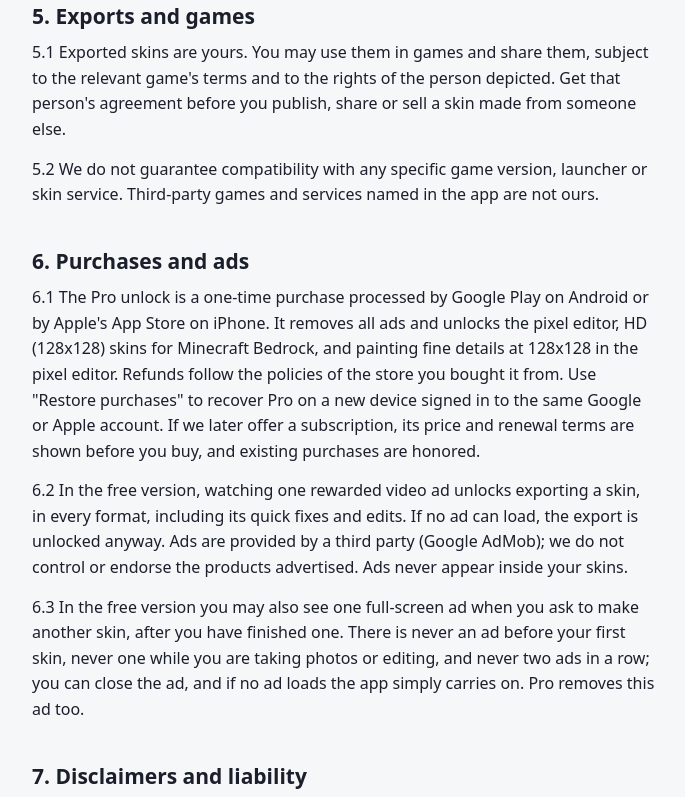
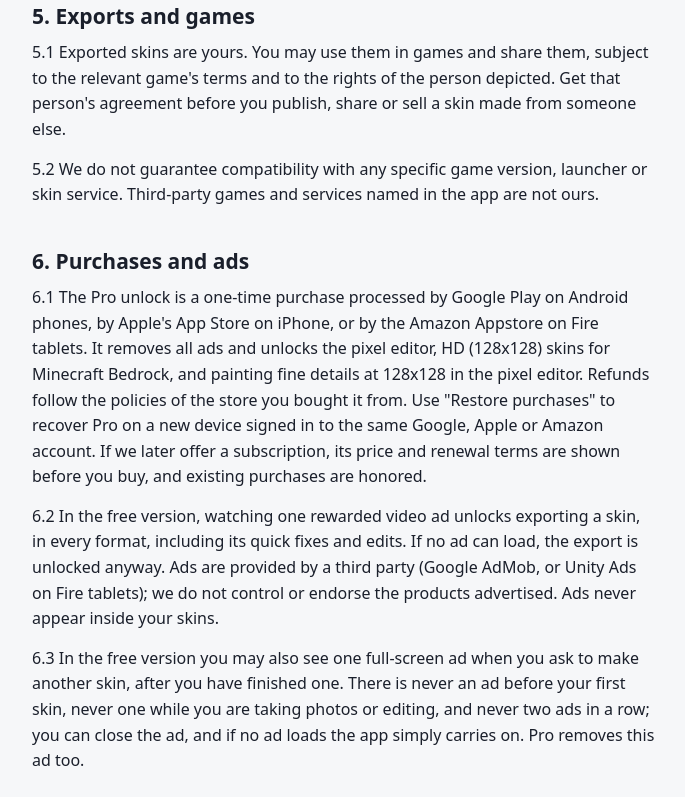
Before and after one commit to IndigoDEZ/indigodez.github.io, a plain HTML site: page terms.html in a window 1280 px wide. Shown: the part 1987-2784 px from the top of the page, without its empty margins (260-945 px from the left). Drawn offline with Linux system fonts and the light colour scheme.

Commit message:
Terms: the Amazon Appstore and Unity Ads for Fire tablets, October 18, 2026
Co-Authored-By: Claude Opus 5.5 <noreply@anthropic.com>

```diff
--- a/terms.html
+++ b/terms.html
@@ -57,7 +57,7 @@
 <header>
   <p class="app">Scan2Skin 3D: Avatar Creator</p>
   <h1>Terms of Use</h1>
-  <p class="meta">Effective date: October 7, 2026 &middot; Provided by Z Farm Technologies</p>
+  <p class="meta">Effective date: October 18, 2026 &middot; Provided by Z Farm Technologies</p>
 </header>
 
 <section class="summary" aria-labelledby="summary">
@@ -123,8 +123,8 @@
 <p>5.2 We do not guarantee compatibility with any specific game version, launcher or skin service. Third-party games and services named in the app are not ours.</p>
 
 <h2 id="purchases">6. Purchases and ads</h2>
-<p>6.1 The Pro unlock is a one-time purchase processed by Google Play on Android or by Apple's App Store on iPhone. It removes all ads and unlocks the pixel editor, HD (128x128) skins for Minecraft Bedrock, and painting fine details at 128x128 in the pixel editor. Refunds follow the policies of the store you bought it from. Use "Restore purchases" to recover Pro on a new device signed in to the same Google or Apple account. If we later offer a subscription, its price and renewal terms are shown before you buy, and existing purchases are honored.</p>
-<p>6.2 In the free version, watching one rewarded video ad unlocks exporting a skin, in every format, including its quick fixes and edits. If no ad can load, the export is unlocked anyway. Ads are provided by a third party (Google AdMob); we do not control or endorse the products advertised. Ads never appear inside your skins.</p>
+<p>6.1 The Pro unlock is a one-time purchase processed by Google Play on Android phones, by Apple's App Store on iPhone, or by the Amazon Appstore on Fire tablets. It removes all ads and unlocks the pixel editor, HD (128x128) skins for Minecraft Bedrock, and painting fine details at 128x128 in the pixel editor. Refunds follow the policies of the store you bought it from. Use "Restore purchases" to recover Pro on a new device signed in to the same Google, Apple or Amazon account. If we later offer a subscription, its price and renewal terms are shown before you buy, and existing purchases are honored.</p>
+<p>6.2 In the free version, watching one rewarded video ad unlocks exporting a skin, in every format, including its quick fixes and edits. If no ad can load, the export is unlocked anyway. Ads are provided by a third party (Google AdMob, or Unity Ads on Fire tablets); we do not control or endorse the products advertised. Ads never appear inside your skins.</p>
 <p>6.3 In the free version you may also see one full-screen ad when you ask to make another skin, after you have finished one. There is never an ad before your first skin, never one while you are taking photos or editing, and never two ads in a row; you can close the ad, and if no ad loads the app simply carries on. Pro removes this ad too.</p>
 
 <h2 id="liability">7. Disclaimers and liability</h2>
```
